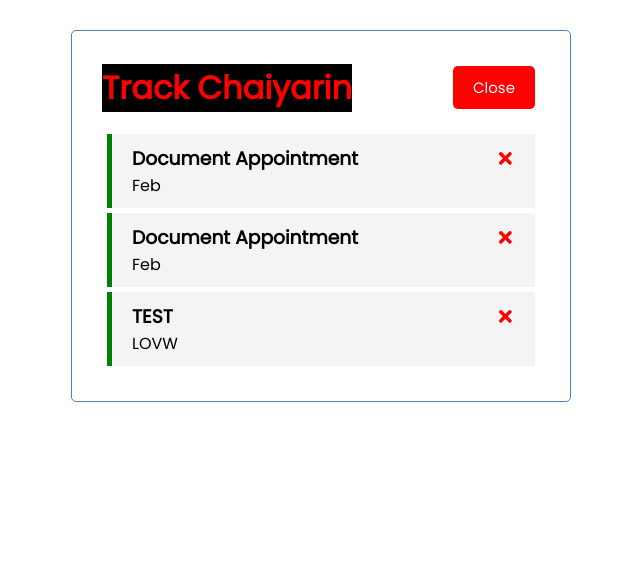
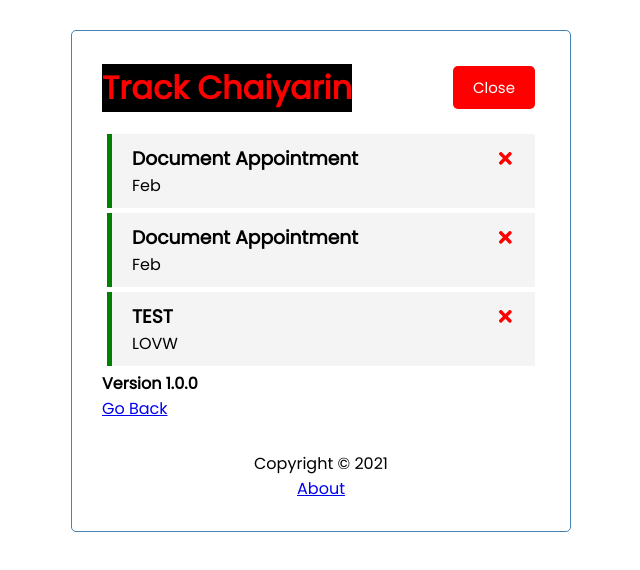
Before and after one commit to chaiyarin/react-tracker-todolist, a React (Create React App) app: page /about in a window 1280 px wide. Shown: the top 570 px of the page, without its empty margins (319-959 px from the left). Built offline with nearby package versions, Linux system fonts and the light colour scheme; data requests are answered from the project's data file.

Commit message:
learn about react router

```diff
--- a/package.json
+++ b/package.json
@@ -10,6 +10,8 @@
     "react": "^17.0.2",
     "react-dom": "^17.0.2",
     "react-icons": "^4.2.0",
+    "react-router": "^5.2.0",
+    "react-router-dom": "^5.2.0",
     "react-scripts": "4.0.3",
     "web-vitals": "^1.1.2"
   },
--- a/src/App.js
+++ b/src/App.js
@@ -1,9 +1,11 @@
-import logo from './logo.svg'
 import './App.css'
 import Header from './components/Header'
+import Footer from './components/Footer'
 import Tasks from './components/Tasks'
 import AddTask from './components/AddTask'
 import { useState, useEffect } from 'react'
+import About from './components/About'
+import { BrowserRouter as Router, Route } from 'react-router-dom'
 
 function App() {
 
@@ -71,12 +73,15 @@ function App() {
   const name = 'Chaiyarin';
   const x = true;
   return (
-    <div className="container">
-      <Header title="Chaiyarin" onAdd={() => setShowAddTask(!showAddTask)} showAdd={showAddTask}></Header>
-      {showAddTask ? <AddTask onAdd={addTask}></AddTask> : ''}
-      {tasks.length > 0 ? <Tasks tasks={tasks} onDelete={deleteTask} onToggle={toggleReminder} /> : 'ไม่มีข้อมูล'}
-
-    </div>
+    <Router>
+      <div className="container">
+        <Header title="Chaiyarin" onAdd={() => setShowAddTask(!showAddTask)} showAdd={showAddTask}></Header>
+        {showAddTask ? <AddTask onAdd={addTask}></AddTask> : ''}
+        {tasks.length > 0 ? <Tasks tasks={tasks} onDelete={deleteTask} onToggle={toggleReminder} /> : 'ไม่มีข้อมูล'}
+        <Route path='/about' component={About} />
+        <Footer></Footer>
+      </div>
+    </Router>
   );
 }
 
--- /dev/null
+++ b/src/components/About.js
@@ -0,0 +1,10 @@
+const About = () => {
+    return (
+        <div>
+            <h4>Version 1.0.0</h4>
+            <a href='/'>Go Back</a>
+        </div>
+    )
+}
+
+export default About
--- /dev/null
+++ b/src/components/Footer.js
@@ -0,0 +1,10 @@
+const Footer = () => {
+    return (
+        <footer>
+            <p>Copyright &copy; 2021</p>
+            <a href='/about'>About</a>
+        </footer>
+    )
+}
+
+export default Footer
```
Also changed, not shown: 1 other file (tests, documents, lock files or other folders).
